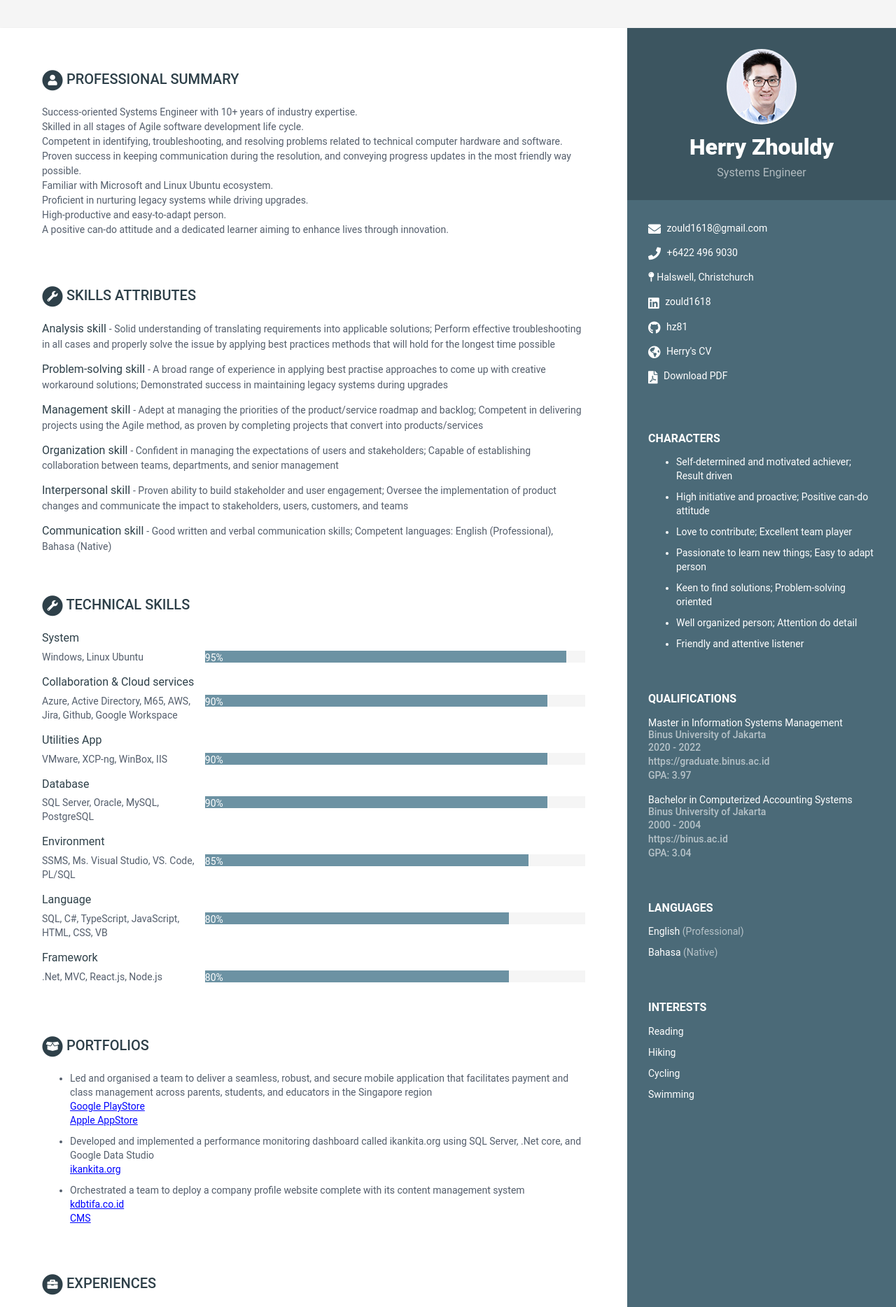
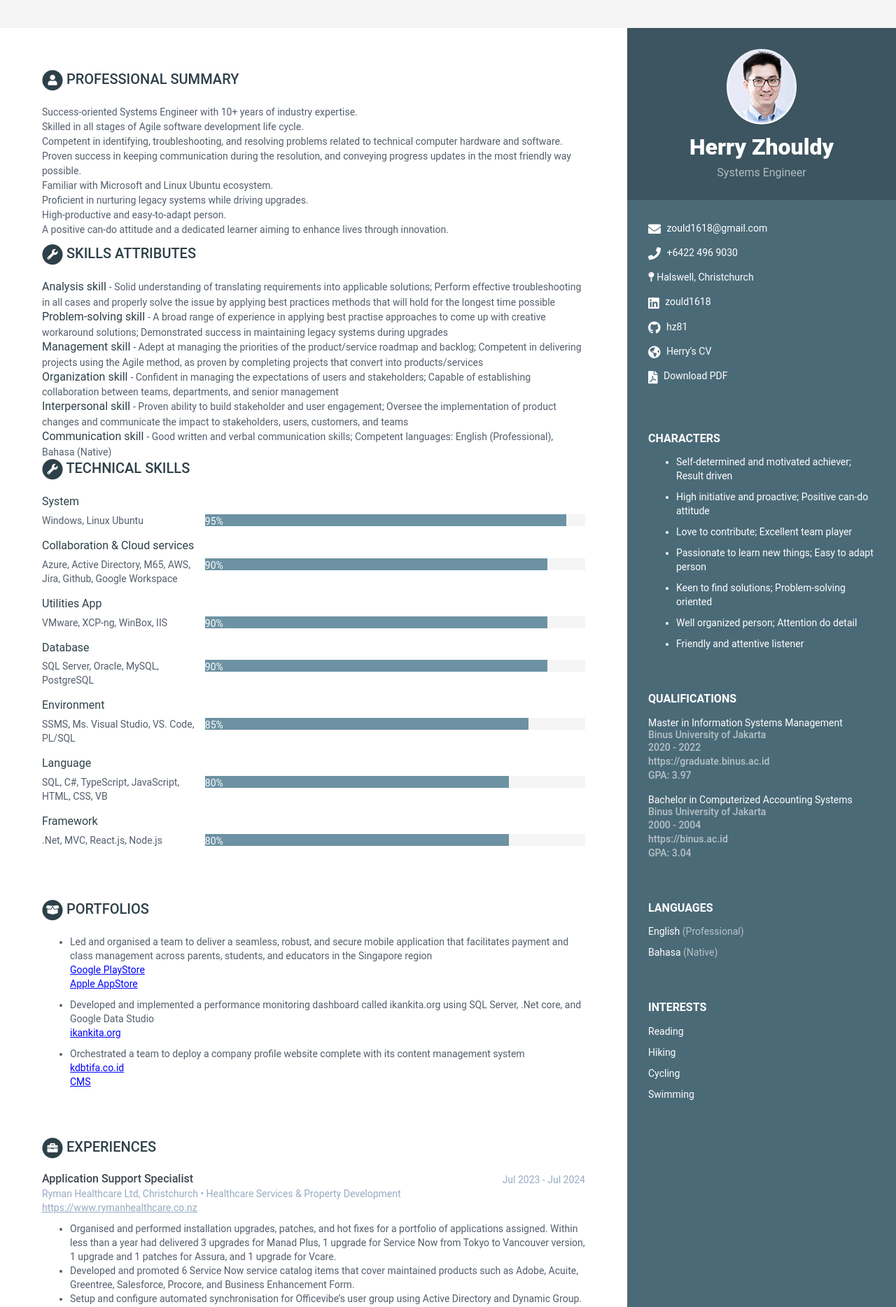
Before and after one commit to hz81/cv-se001, a Jekyll site: the page built from print.html, in a window 1280 px wide. Shown: the top 1868 px of the page at 70% size. Built offline with Jekyll 4.4.1, drawn with Linux system fonts in a browser that asks for light colours.

Commit message:
Update skills-attributes.html

```diff
--- a/_includes/skills-attributes.html
+++ b/_includes/skills-attributes.html
@@ -1,7 +1,6 @@
 {% assign skills-attributes = site.data.data.skills-attributes %}
 {% if skills-attributes %}
-<div class="gap-navbar" id="s-offeredskills"></div>
-  <section class="section skills-a-section">
+<sectionwithgap class="skills-section section">
   <h2 class="section-title">
     <span class="fa-stack fa-xs">
       <i class="fas fa-circle fa-stack-2x"></i>
@@ -21,5 +20,5 @@
       {% endif %}
     </div>
   {% endfor %}
-  </section>
+<sectionwithgap>
 {% endif %}
```
Lines whose indentation alone changed are shown as unchanged.
